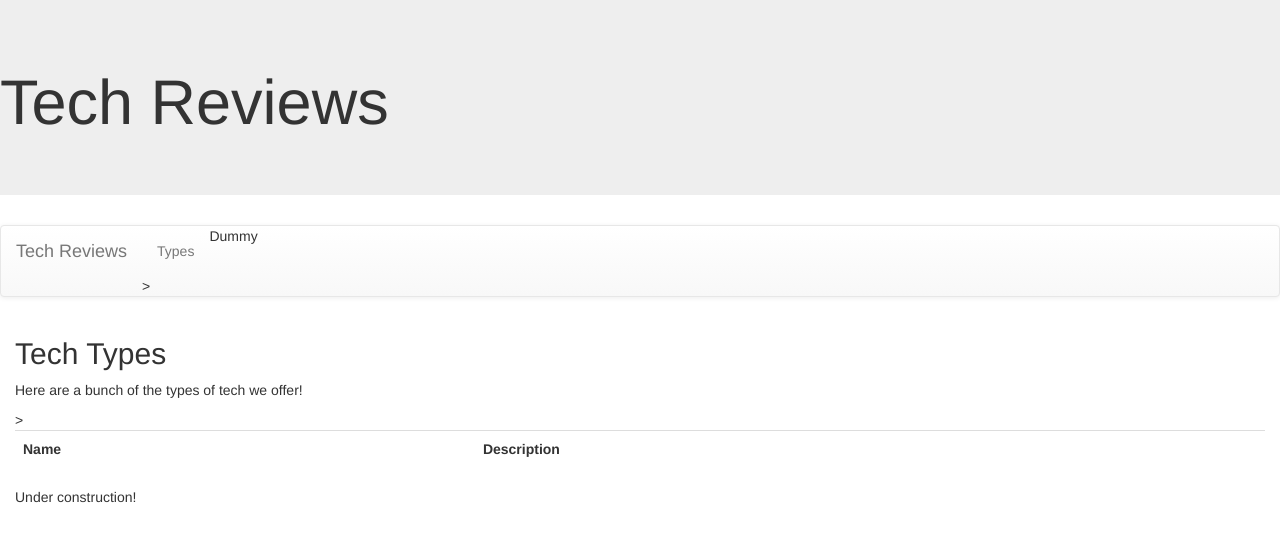
After one commit to janainfanger/techreview, a Django app: page /review/techtypes/ in a window 1280 px wide. The commit adds this page. Shown: the top 542 px of the page. Run offline with Django 3.2, Linux system fonts and the light colour scheme; lists and menus that the app fills with data are empty; some libraries are stand-ins or nearby versions.

Commit message:
Adds a view page
To list items in our database

```diff
--- a/techreview/review/templates/base.html
+++ b/techreview/review/templates/base.html
@@ -18,7 +18,7 @@
                 <a class="navbar-brand" href="{% url 'index' %}">Tech Reviews</a>
             </div>
             <ul class="nav navbar-nav">
-                <li>Dummy</li>
+                <li><a href="{% url 'techtypes' %}">Types</a>></li>
                 <li>Dummy</li>
             </ul>
         </div>
--- /dev/null
+++ b/techreview/review/templates/review/types.html
@@ -0,0 +1,26 @@
+{% extends 'base.html' %}
+{% block content %}
+<h2>Tech Types</h2>
+<p>Here are a bunch of the types of tech we offer! </p>
+<table class='table'>
+<tr>
+    <th>Name    </th>
+    <th>Description</th>
+{%for item in type_list  %}
+    <tr>
+         <td>{{ item.typename }}</td>>
+         <td>{{ item.typedescription }}</td>>
+
+    </tr>
+
+{% endfor %}
+
+</tr>>
+
+
+</table>
+
+<!--Here is a comment-->
+<p>Under construction!</p>
+
+{% endblock %}
--- a/techreview/review/urls.py
+++ b/techreview/review/urls.py
@@ -3,4 +3,6 @@ from . import views
 
 urlpatterns=[
 path('', views.index, name='index'),
+path('techtypes/', views.techtypes, name='techtypes')
+
 ]
--- a/techreview/review/views.py
+++ b/techreview/review/views.py
@@ -1,5 +1,10 @@
 from django.shortcuts import render
+from.models import ProductType
 
 # Create your views here.
 def index(request):
     return render(request, 'review/index.html')#tells it to render a webpage
+
+def techtypes (request):
+    type_list=ProductType.objects.all()
+    return render(request, 'review/types.html', {'type list': type_list})
```
